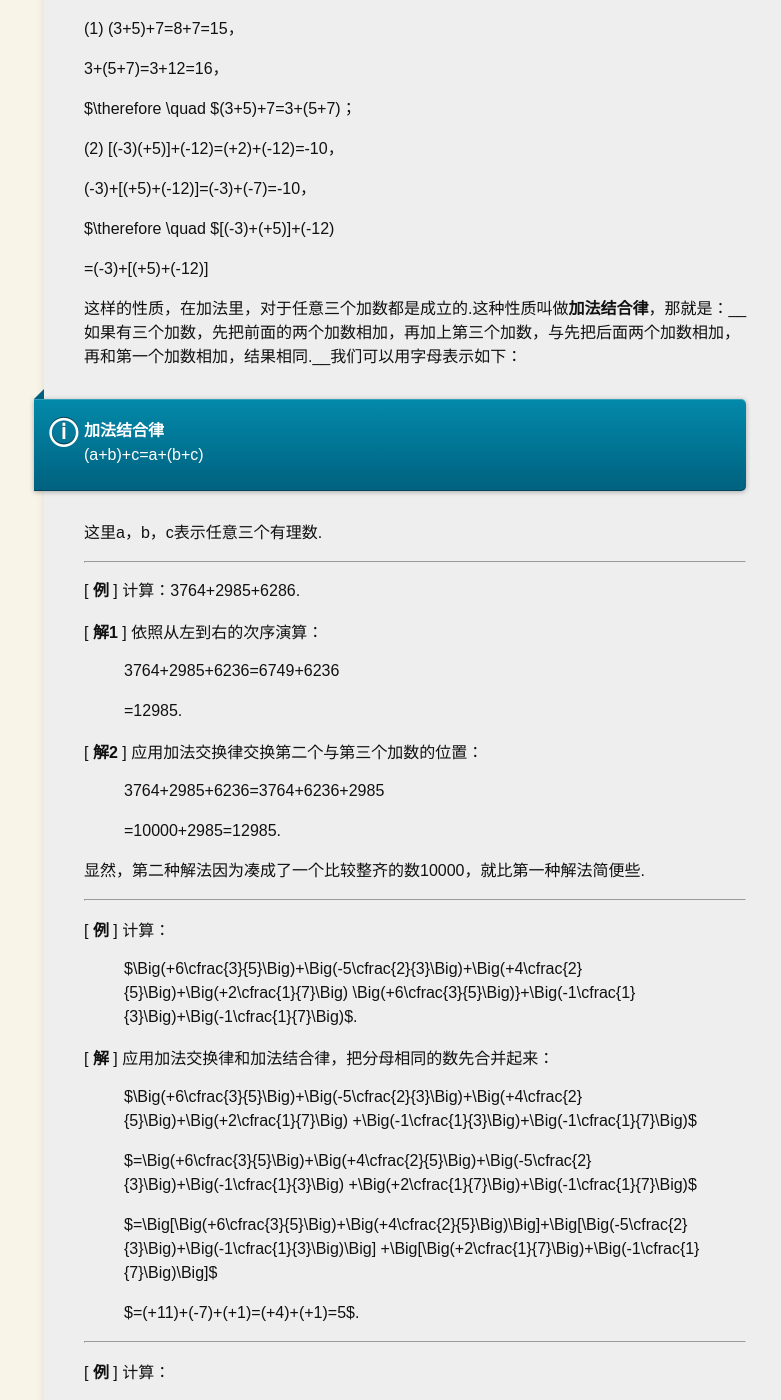
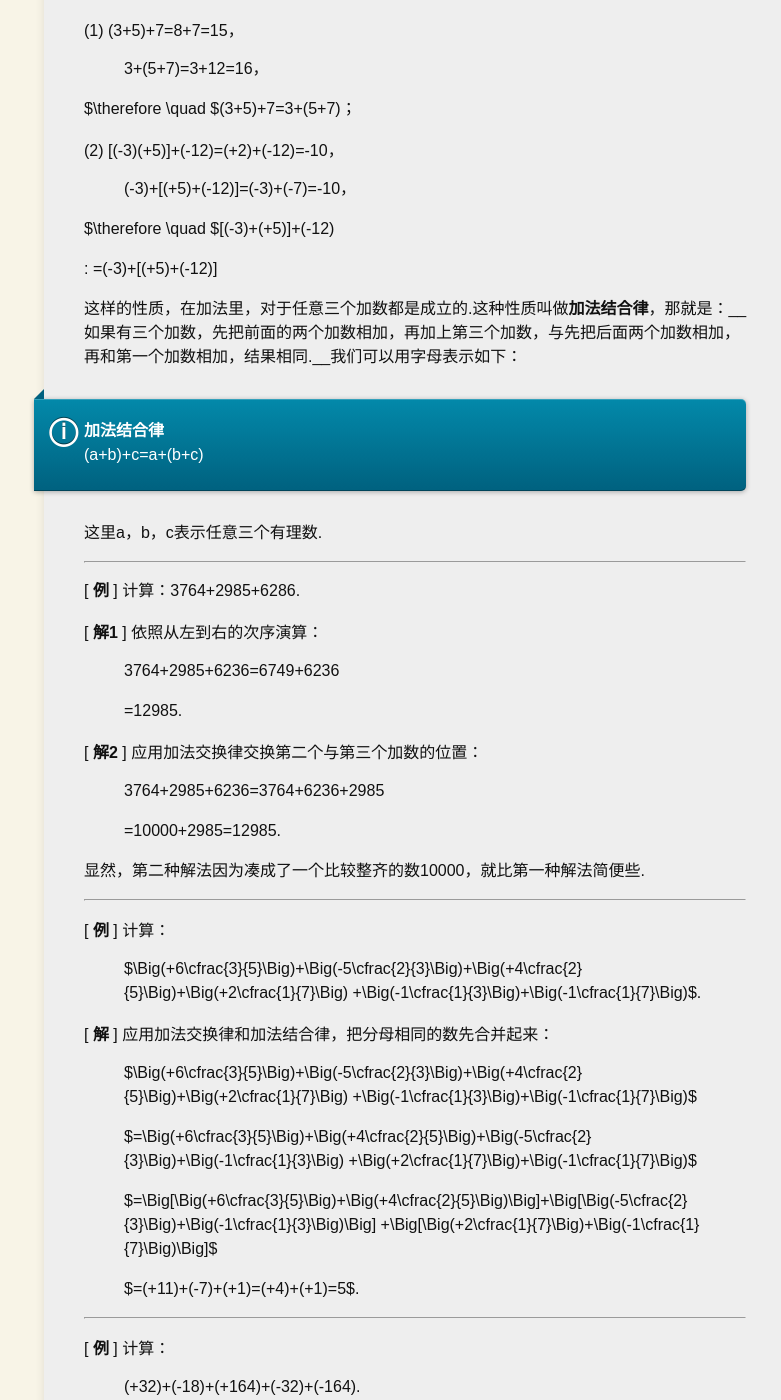
Before and after one commit to ccpaging/algebra, a Jekyll site: the page built from algebra1/ch01/ch01-09.md, in a window 1280 px wide and 1400 px high, scrolled down 1344 px. Shown: the whole window, without its empty margins (127-908 px from the left). Built offline with Jekyll 4.4.1, drawn with Linux system fonts in a browser that asks for light colours; some web fonts are replaced; comment, search, counter and statistics services are not loaded.

Commit message:
Add algebra1 ch01-09

```diff
--- a/algebra1/ch01/ch01-09.md
+++ b/algebra1/ch01/ch01-09.md
@@ -56,17 +56,17 @@
 
 (1) (3+5)+7=8+7=15，
 
-3+(5+7)=3+12=16，
+: 3+(5+7)=3+12=16，
 
 $\therefore \quad $(3+5)+7=3+(5+7)；
 
 (2) [(-3)(+5)]+(-12)=(+2)+(-12)=-10，
 
-(-3)+[(+5)+(-12)]=(-3)+(-7)=-10，
+: (-3)+[(+5)+(-12)]=(-3)+(-7)=-10，
 
 $\therefore \quad $[(-3)+(+5)]+(-12)
 
-  =(-3)+[(+5)+(-12)]
+: =(-3)+[(+5)+(-12)]
 
 这样的性质，在加法里，对于任意三个加数都是成立的.这种性质叫做**加法结合律**，那就是：__如果有三个加数，先把前面的两个加数相加，再加上第三个加数，与先把后面两个加数相加，再和第一个加数相加，结果相同.__我们可以用字母表示如下：
 
@@ -100,7 +100,7 @@
 [ **例** ] 计算：
 
 : $\Big(+6\cfrac{3}{5}\Big)+\Big(-5\cfrac{2}{3}\Big)+\Big(+4\cfrac{2}{5}\Big)+\Big(+2\cfrac{1}{7}\Big)
-\Big(+6\cfrac{3}{5}\Big)}+\Big(-1\cfrac{1}{3}\Big)+\Big(-1\cfrac{1}{7}\Big)$.
++\Big(-1\cfrac{1}{3}\Big)+\Big(-1\cfrac{1}{7}\Big)$.
 
 [ **解** ] 应用加法交换律和加法结合律，把分母相同的数先合并起来：
 
```
